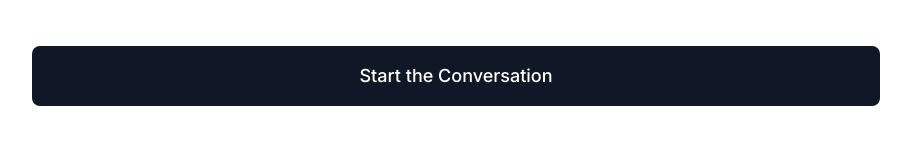
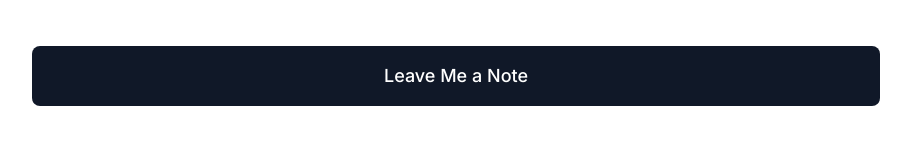
Before and after one commit to singhalkarun/singhalkarun.com, a Next.js app: page / in a window 1280 px wide. Shown: the part 6249-6393 px from the top of the page, without its empty margins (184-1095 px from the left). Built offline with nearby package versions, Linux system fonts and the light colour scheme.

Commit message:
change text for connect button

```diff
--- a/app/components/Connect.tsx
+++ b/app/components/Connect.tsx
@@ -115,7 +115,7 @@ export default function Connect() {
                 ? "Carefully passing along your message..."
                 : message
                   ? message.text
-                  : "Start the Conversation"
+                  : "Leave Me a Note"
               }
             </button>
           </div>
```
